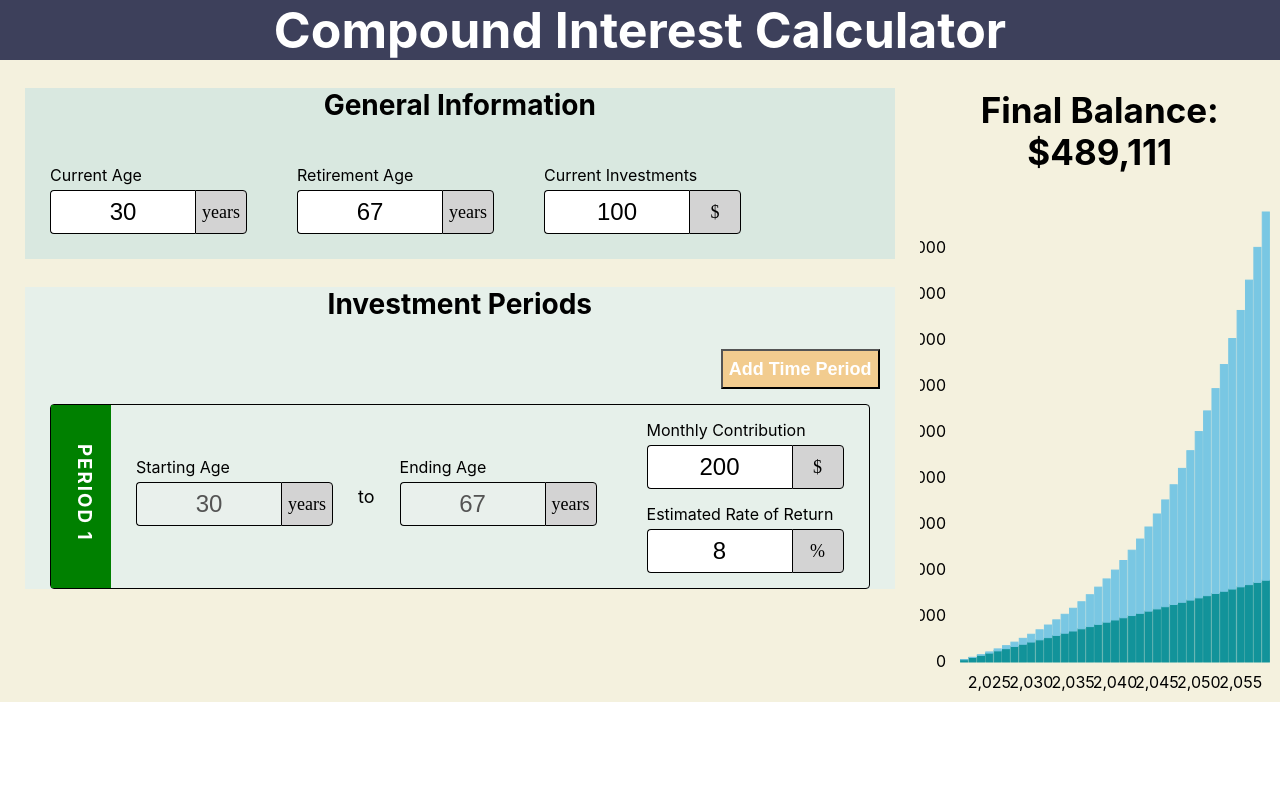
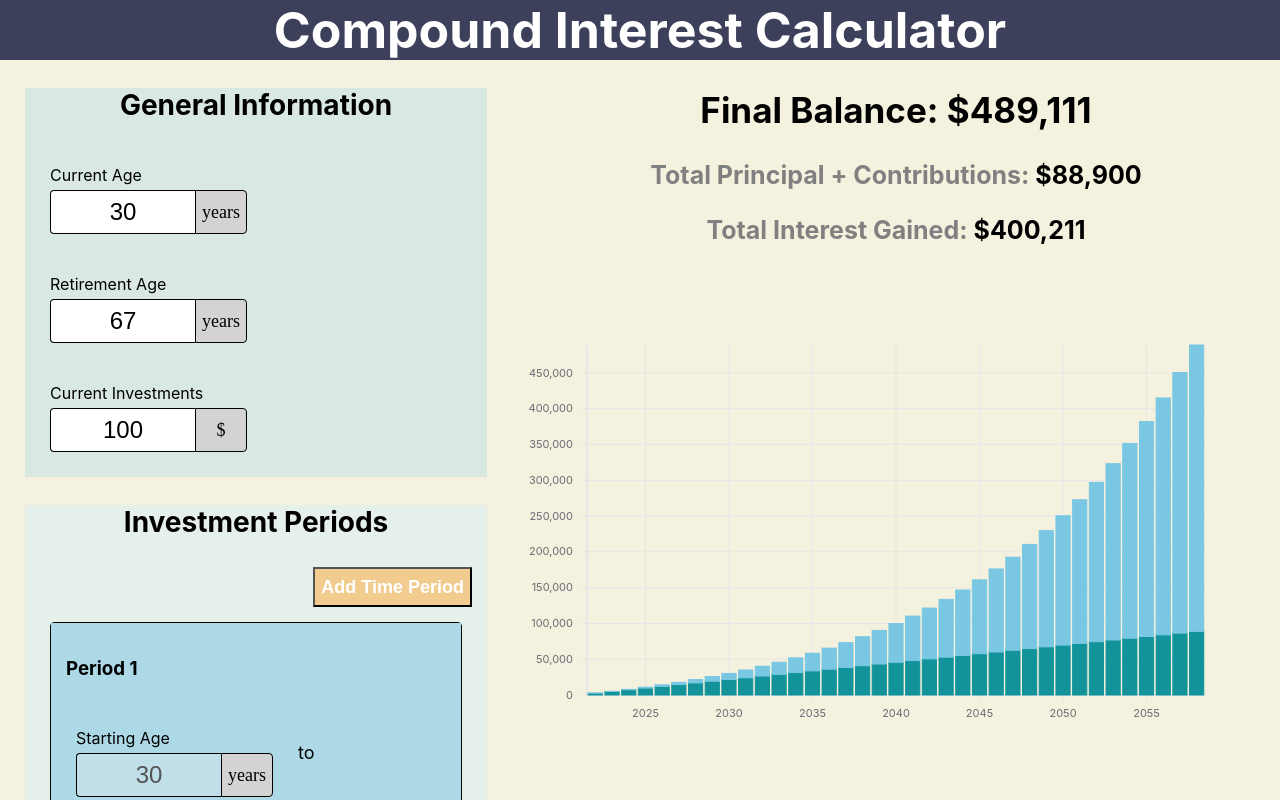
Before and after one commit to CoreyFedde/compound-interest-calculator, a React (Create React App) app: page / in a window 1280 px wide. Shown: the top 800 px of the page. Built offline with nearby package versions, Linux system fonts and the light colour scheme.

Commit message:
Bug fixes and prettier

```diff
--- a/src/App.js
+++ b/src/App.js
@@ -21,15 +21,33 @@ const FormWrapper = styled.div`
 `;
 const DataWrapper = styled.div`
   flex: 6;
+  width: 100%;
 `;
 const AppWrapper = styled.div`
   display: flex;
   background: #f4f1de;
+  flex-wrap: wrap;
 `;
 
 const Balance = styled.h2`
   font-size: 35px;
   text-align: center;
+`;
+
+const FinancialDetail = styled.h3`
+  font-size: 25px;
+  text-align: center;
+  color: grey;
+`;
+
+const FinancialDetails = styled.div`
+  display: flex;
+  flex-wrap: wrap;
+`;
+
+const FinancialNumber = styled.span`
+  font-weight: bold;
+  color: black;
 `;
 
 // DONT GET CONFUSED WE ARE COMPOUNDING ANNUALLY LIKE WE WOULD IN A SAVINGS ACCOUNT SO RAMSEY CALCULATOR MIGHT BE DIFF. NERDWALLET IS OFF BY A COUPLE HUNDRED ONLY
@@ -58,6 +76,36 @@ function App() {
   const investmentYears = userValues.retirementTarget - userValues.age;
 
   useEffect(() => {
+    let newTimeRangeValues = JSON.parse(JSON.stringify(timeRangeValues));
+    const lastCurrentTimeRangeValue =
+      newTimeRangeValues[newTimeRangeValues.length - 1];
+    const secondLastCurrentTimeRangeValue =
+      newTimeRangeValues[newTimeRangeValues.length - 2];
+    const retirementValue = Number(userValues.retirementTarget);
+    if (retirementValue - Number(lastCurrentTimeRangeValue.start) >= 1) {
+      lastCurrentTimeRangeValue.end = userValues.retirementTarget;
+    } else {
+      // if (secondLastCurrentTimeRangeValue && retirementValue - secondLastCurrentTimeRangeValue.start >= 2) {
+      //   lastCurrentTimeRangeValue.end = retirementValue;
+      //   lastCurrentTimeRangeValue.start = retirementValue - 1;
+      //   secondLastCurrentTimeRangeValue.end = retirementValue - 1;
+      // } else if (secondLastCurrentTimeRangeValue) {
+      //   newTimeRangeValues.pop();
+      //   secondLastCurrentTimeRangeValue.end = retirementValue;
+      //   if (secondLastCurrentTimeRangeValue.start = retirementValue) {
+      //     secondLastCurrentTimeRangeValue.start = retirementValue - 1;
+      //   }
+      // } else {
+      //   lastCurrentTimeRangeValue.end = retirementValue;
+      //   lastCurrentTimeRangeValue.start = retirementValue - 1;
+      // }
+      newTimeRangeValues[0].end = retirementValue;
+      newTimeRangeValues = [newTimeRangeValues[0]];
+    }
+    setTimeRangeValues(newTimeRangeValues);
+  }, [userValues]);
+
+  useEffect(() => {
     let initialInvestment = userValues.deposit;
     let updatedFinancialData = [];
     timeRangeValues.forEach((r) => {
@@ -73,7 +121,7 @@ function App() {
       updatedFinancialData = [...updatedFinancialData, ...investmentData];
     });
     setFinancialData(updatedFinancialData);
-  }, [timeRangeValues, userValues]);
+  }, [timeRangeValues]);
 
   const timeScale = Array.from(
     { length: investmentYears },
@@ -86,7 +134,6 @@ function App() {
 
   return (
     <div>
-      {" "}
       <TitleWrapper>
         <Title>Compound Interest Calculator</Title>
       </TitleWrapper>
@@ -104,9 +151,32 @@ function App() {
         </FormWrapper>
         <DataWrapper>
           <Balance>
-            Final Balance: $
-            {financialData[financialData.length - 1]?.total.toLocaleString()}
+            Final Balance:
+            <FinancialNumber>
+              {" "}
+              ${financialData[financialData.length - 1]?.total.toLocaleString()}
+            </FinancialNumber>
           </Balance>
+          <FinancialDetail>
+            Total Principal + Contributions:
+            <FinancialNumber>
+              {" "}
+              $
+              {financialData[
+                financialData.length - 1
+              ]?.principal.toLocaleString()}
+            </FinancialNumber>
+          </FinancialDetail>
+          <FinancialDetail>
+            Total Interest Gained:
+            <FinancialNumber>
+              {" "}
+              $
+              {financialData[
+                financialData.length - 1
+              ]?.interest.toLocaleString()}
+            </FinancialNumber>
+          </FinancialDetail>
           {!!financialData.length && (
             <div>
               <StackedBarChart data={financialData} time={timeScale} />
--- a/src/components/InfoForm.js
+++ b/src/components/InfoForm.js
@@ -7,7 +7,8 @@ const FormWrapper = styled.div`
   margin: 25px 25px;
 `;
 const Form = styled.form`
-display: flex;
+  display: flex;
+  flex-wrap: wrap;
 `;
 const SectionTitle = styled.h3`
   text-align: center;
--- a/src/components/TimePeriod.js
+++ b/src/components/TimePeriod.js
@@ -4,37 +4,47 @@ import styled from "styled-components";
 
 const PeriodWrapper = styled.div`
   margin: 15px 25px 25px;
-  display: flex;
   border: 1px solid black;
   border-radius: 4px;
 `;
+
+const PeriodOuterInnerWrapper = styled.div`
+  display: flex;
+  flex-wrap: wrap;
+  background: lightblue;
+`;
 const PeriodNameWrapper = styled.div`
-  width: 60px;
-  position: relative;
-  background: green;
+  // width: 60px;
+  // position: relative;
+  // background: green;
 `;
 const PeriodName = styled.h3`
-  white-space: nowrap;
-  color: white;
-  left: 50%;
-  letter-spacing: 2px;
-  text-transform: uppercase;
-  /* Abs positioning makes it not take up vert space */
-  position: absolute;
-  top: 20px;
-  left: 45px;
+  padding: 15px;
+  // white-space: nowrap;
+  // color: white;
+  // left: 50%;
+  // letter-spacing: 2px;
+  // text-transform: uppercase;
+  // /* Abs positioning makes it not take up vert space */
+  // position: absolute;
+  // top: 20px;
+  // left: 45px;
 
-  /* Border is the new background */
-  background: none;
+  // /* Border is the new background */
+  // background: none;
 
-  /* Rotate from top left corner (not default) */
-  transform-origin: 0 0;
-  transform: rotate(90deg);
+  // /* Rotate from top left corner (not default) */
+  // transform-origin: 0 0;
+  // transform: rotate(90deg);
 `;
 const PeriodInnerWrapper = styled.div`
   display: flex;
+  flex-wrap: wrap;
 `;
-const PeriodFinancialsWrapper = styled.div``;
+const PeriodFinancialsWrapper = styled.div`
+  display: flex;
+  flex-wrap: wrap;
+`;
 
 const RangeInput = ({
   start,
@@ -50,12 +60,11 @@ const RangeInput = ({
 }) => {
   return (
     <PeriodWrapper>
-      <PeriodNameWrapper>
-        <PeriodName>Period {period}</PeriodName>
-      </PeriodNameWrapper>
-
-      <PeriodInnerWrapper>
-        <div style={{ display: "flex", alignItems: "center" }}>
+      <PeriodOuterInnerWrapper>
+        <PeriodNameWrapper>
+          <PeriodName>Period {period}</PeriodName>
+        </PeriodNameWrapper>
+        <PeriodInnerWrapper>
           <Input
             label="Starting Age"
             unit="years"
@@ -83,8 +92,8 @@ const RangeInput = ({
             onKeyDown={onEnter}
             disabled={disableEnd}
           />
-        </div>
-      </PeriodInnerWrapper>
+        </PeriodInnerWrapper>
+      </PeriodOuterInnerWrapper>
       <PeriodFinancialsWrapper>
         <Input
           label="Monthly Contribution"
--- a/src/components/TimeRangeForm.js
+++ b/src/components/TimeRangeForm.js
@@ -16,7 +16,8 @@ const SectionTitle = styled.h3`
 const Button = styled.button`
   height: 40px;
   margin: auto 15px;
-    background-color: ${props => props.type === 'remove' ? '#E07A5F' : '#F2CC8F'};
+  background-color: ${(props) =>
+    props.type === "remove" ? "#E07A5F" : "#F2CC8F"};
   color: white;
   font-size: 18px;
   font-weight: bold;
@@ -37,7 +38,8 @@ const TimeRangeForm = ({ timeRangeValues, userValues, handleSubmit }) => {
   }, [age, retirementTarget]);
 
   useEffect(() => {
-    setNewTimeRangeValues(JSON.parse(JSON.stringify(timeRangeValues)));
+    const newTimeRangeValues = JSON.parse(JSON.stringify(timeRangeValues));
+    setNewTimeRangeValues(newTimeRangeValues);
   }, [timeRangeValues]);
 
   const handleTimeRangeChange = (e) => {
@@ -224,17 +226,23 @@ const TimeRangeForm = ({ timeRangeValues, userValues, handleSubmit }) => {
   return (
     <FormWrapper>
       <SectionTitle>Investment Periods</SectionTitle>
-      <div style={{display: 'flex', justifyContent: 'end'}}>
+      <div style={{ display: "flex", justifyContent: "end" }}>
         {shouldShowRemoveTimeRangeButton && (
-            <Button onClick={removeTimeRange} type="remove"> Remove Time Period</Button>
+          <Button onClick={removeTimeRange} type="remove">
+            {" "}
+            Remove Time Period
+          </Button>
         )}
         {shouldShowAddTimeRangeButton && (
-            <Button onClick={addTimeRange} type="add">Add Time Period </Button>
+          <Button onClick={addTimeRange} type="add">
+            Add Time Period{" "}
+          </Button>
         )}
       </div>
       <form>
         {newTimeRangeValues.map((r, i) => (
           <TimePeriod
+            key={`key-${i}`}
             start={r.start}
             disableStart={i === 0}
             end={r.end}
--- a/src/components/charts/StackedBarChart.js
+++ b/src/components/charts/StackedBarChart.js
@@ -7,16 +7,17 @@ import {
   XAxis,
   YAxis,
 } from "react-vis";
+import "react-vis/dist/style.css";
 
 const StackedBarChart = ({ data, time }) => {
   const principalData = data.map((f, i) => ({ x: time[i], y: f.principal }));
   const interestData = data.map((f, i) => ({ x: time[i], y: f.interest }));
   return (
     <div>
-      <FlexibleXYPlot height={500} stackBy="y">
+      <FlexibleXYPlot height={500} stackBy="y" margin={75}>
         <VerticalGridLines />
         <HorizontalGridLines />
-        <XAxis />
+        <XAxis tickFormat={(y) => y} tickTotal={10} />
         <YAxis />
         <VerticalBarSeries data={principalData} />
         <VerticalBarSeries data={interestData} />
```
Lines whose indentation alone changed are shown as unchanged.
